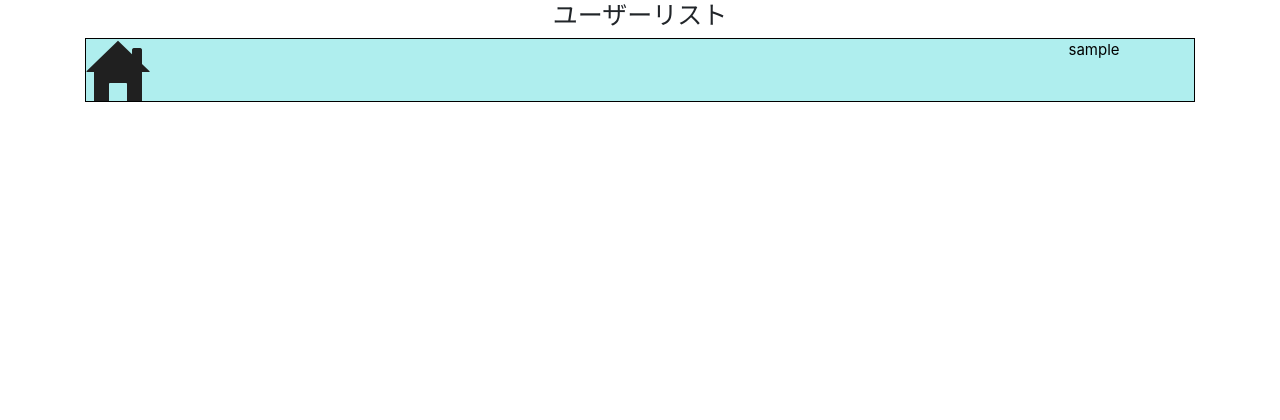
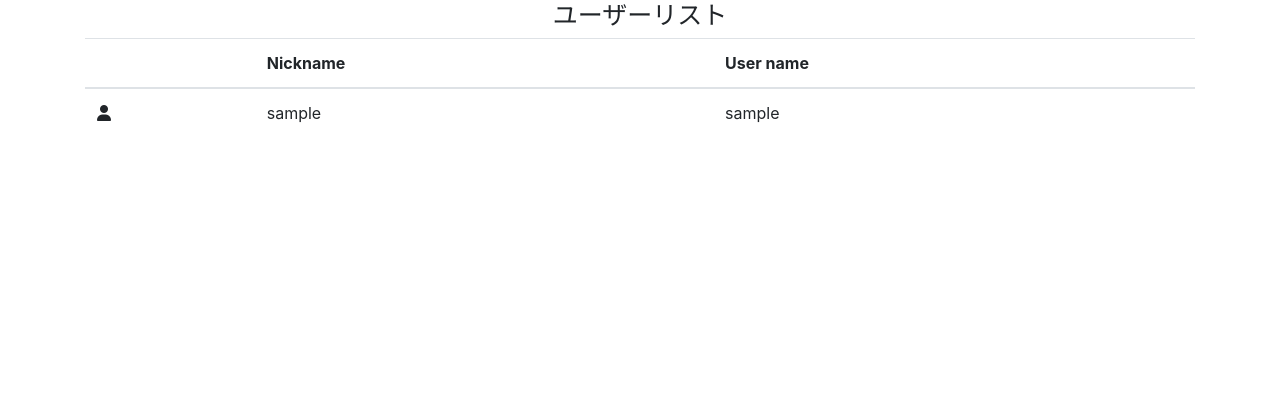
Before and after one commit to Tatsuya-328/codegym-A5, a Flask app: a page that uses templates/search.html in a window 1280 px wide. Shown: the top 420 px of the page. Run offline with Flask 2, Linux system fonts and the light colour scheme; the visitor is signed in with stand-in values (Sample User, id 1); tables that the repository leaves empty hold one stand-in row (values such as "Sample post"); parts of the project's set-up code (start-up, migrations or seed data) failed here and were passed over; some libraries are stand-ins or nearby versions.

Commit message:
front修正&homeの地図にfollowしてるユーザのピン表示

```diff
--- a/app.py
+++ b/app.py
@@ -17,6 +17,7 @@ from spotipy.oauth2 import SpotifyOAuth
 from pprint import pprint
 import config
 from models import users, song_locations, songs, follow, made_playlists, db
+from sqlalchemy import or_
 
 GOOGLE_MAP_API_KEY = config.GOOGLE_MAP_API_KEY
 SPOTIFY_CLIENT_SECRET =config.SPOTIFY_CLIENT_SECRET
@@ -58,11 +59,17 @@ def index():
     songdata = []
     # print(session["user_id"])
     pins = db.session.query(song_locations).filter(song_locations.user_id == session["user_id"]).all()
+    follow_users = db.session.query(follow).filter(follow.follow_user_id == session["user_id"]).all()
+    for follow_user in follow_users:
+        follow_pin = db.session.query(song_locations).filter(song_locations.user_id == follow_user.id).all()
+        pins.append(follow_pin[0])
     for pin in pins:
-        print(pin.is_private)
+        print(pin)
         song = db.session.query(songs).filter(songs.track_id == pin.track_id).first()
+        user = db.session.query(users).filter(users.id == pin.user_id).first()
+        print(user.nickname)
         songdata.append({'id':pin.id,'lat':pin.latitude, 'lng':pin.longitude, 'date':pin.date.strftime("%Y-%m-%d"),
-        'artist':song.artist_name, 'track':song.track_name, 'image':song.track_image ,'link':song.spotify_url, 'user_id':pin.user_id, 'emotion':pin.emotion, 'comment':pin.comment, 'is_private':pin.is_private})
+        'artist':song.artist_name, 'track':song.track_name, 'image':song.track_image ,'link':song.spotify_url, 'user_id':pin.user_id, 'emotion':pin.emotion, 'comment':pin.comment, 'is_private':pin.is_private, 'user_nickname':user.nickname})
         # print(pin.date)
 
     return render_template('index.html',user_id=session["user_id"] , GOOGLEMAPURL=googlemapURL ,Songdatas=songdata)
@@ -350,7 +357,7 @@ def searchuser(selectedartistname):
 
     user_info = []
     for user in userlist:
-        user_info.append(db.session.query(users.id, users.username).filter(users.id == int(user)).first())
+        user_info.append(db.session.query(users.id, users.username, users.nickname).filter(users.id == int(user)).first())
     print(userlist)
     return render_template('search.html',userlist=userlist, user_info=user_info, user_id=session["user_id"])
 
@@ -699,8 +706,10 @@ def playlist(display_user_id):
         # print(sp.playlist(pin.playlist_id)["name"])
         playlists.append({'id':pin.id,'user_id':pin.user_id, 'playlist_id':pin.playlist_id, 'playlist_uri':pin.playlist_uri,
         'playlist_image':pin.playlist_image,'playlist_name':pin.playlist_name})
+    display_user = db.session.query(users.nickname).filter(users.id == display_user_id).first()
+    # print(display_user)
 
-    return render_template('playlist.html', playlists = playlists,user_id = session['user_id'])
+    return render_template('playlist.html', playlists = playlists,user_id = session['user_id'], display_user = display_user)
 
 @app.route('/delete_playlist/', methods = ['POST'])
 def deletePlaylist():
@@ -775,24 +784,24 @@ def select_location():
     return render_template('select_location.html', GOOGLEMAPURL=googlemapURL, Songdatas = songdata, user_id = session["user_id"])
 
 
-@app.route('/profile/follower/<user_id>', methods = ['GET'])
+@app.route('/profile/<display_user_id>/follower', methods = ['GET'])
 @login_required
-def display_follower(user_id):
-    user = db.session.query(users).filter(users.id == user_id).first()
-    user_info = dict(id=user.id, nickname=user.nickname)
-    followings = db.session.query(follow).filter(follow.follow_user_id == user_id).all()
-    followeds = db.session.query(follow).filter(follow.followed_user_id == user_id).all()
+def display_follower(display_user_id):
+    user = db.session.query(users).filter(users.id == display_user_id).first()
+    user_info = dict(id=user.id, nickname=user.nickname, username=user.username)
+    followings = db.session.query(follow).filter(follow.follow_user_id == display_user_id).all()
+    followeds = db.session.query(follow).filter(follow.followed_user_id == display_user_id).all()
 
     following_user_info = []
     for following in followings:
         other_user = db.session.query(users).filter(users.id == following.followed_user_id).first()
-        other_user_info = dict(id=other_user.id, nickname=user.nickname)
+        other_user_info = dict(id=other_user.id, nickname=other_user.nickname, username=other_user.username)
         following_user_info.append(other_user_info)
 
     followed_user_info = []
     for followed in followeds:
         other_user = db.session.query(users).filter(users.id == followed.follow_user_id).first()
-        other_user_info = dict(id=other_user.id, nickname=user.nickname)
+        other_user_info = dict(id=other_user.id, nickname=other_user.nickname, username=other_user.username)
         followed_user_info.append(other_user_info)
 
     return render_template("follower.html",user_id=session["user_id"], user_info=user_info, following_user_info=following_user_info, followed_user_info=followed_user_info)
--- a/templates/index.html
+++ b/templates/index.html
@@ -34,7 +34,7 @@
     <div class="modal-content">
       <!-- Modal ヘッダー -->
       <div class="modal-header">
-        　<h5 class="modal-title" id="Modal">表示するピンの期間を選択</h5>
+          <h5 class="modal-title" id="Modal">表示するピンの期間を選択</h5>
         <button type="button" class="close" data-dismiss="modal">
           <span aria-hidden="true">×</span>
           <span class="sr-only">Close</span>
--- a/templates/makeplaylist.html
+++ b/templates/makeplaylist.html
@@ -32,7 +32,7 @@
         </tbody>
         </table>
       </div>
-      <input style="display: block; margin: 0 auto;" class="" name="playlist_name" autocomplete="off" placeholder="プレイリスト名入力" type="type" >
+      <input style="display: block; margin: 10px auto;" class="" name="playlist_name" autocomplete="off" placeholder="プレイリスト名入力" type="type" >
       <button class="btn btn-primary" type="submit" style="display: block; margin: 0 auto;">作成する</button>
     </form>
     </div>
--- a/templates/search.html
+++ b/templates/search.html
@@ -2,6 +2,27 @@
 
 {% block title %}
     search
+{% endblock %}
+
+{% block js %}
+  <script>
+  jQuery(function($) {
+
+    //data-hrefの属性を持つtrを選択しclassにclickableを付加
+    $('tr[data-href]').addClass('clickable')
+
+    //クリックイベント
+    .click(function(e) {
+
+      //e.targetはクリックした要素自体、それがa要素以外であれば
+      if(!$(e.target).is('a')){
+
+        //その要素の先祖要素で一番近いtrの
+        //data-href属性の値に書かれているURLに遷移する
+        window.location = $(e.target).closest('tr').data('href');}
+      });
+    });
+  </script>
 {% endblock %}
 
 {% block main %}
@@ -14,23 +35,24 @@
   <!-- <div class="row"> -->
     <div class="col-xs-2"></div>
     <div class="col-xs-8">
-      <div class="list-group">
-        <!-- <div class="d-grid gap-2 col-6 mx-auto"> -->
+      <table class="table table-hover">
+        <thead>
+          <tr>
+            <th></th>
+            <th>Artist</th>
+            <th>Track</th>
+          </tr>
+        </thead>
+        <tbody>
           {% for i in artist_info %}
-
-          <a href="{{ url_for('searchuser', selectedartistname = i[0] ) }}" style="height: 64px; margin-bottom: 4px;">
-            <div style="border: solid 1px;  background-color: #AFEEEE; overflow: hidden; text-overflow:ellipsis;">
-              <img src="{{ i[1] }}" alt="">
-              <div style="float: right;">
-                <p style="text-align: center; font-size: 15px; margin-bottom: 4px">{{  i[2]  }}</p>
-                <p style="text-align: center; font-size: 15px; margin-bottom: 4px">{{  i[0]  }}</p>
-              </div>
-            </div>
-          </a>
-
+          <tr data-href="{{ url_for('searchuser', selectedartistname = i[0] ) }}">
+            <td style="padding: 14px 0 0 0;"><img src="{{  i[1]  }}"></td>
+            <td>{{  i[2]  }}</td>
+            <td>{{  i[0]  }}</td>
+          </tr>
           {% endfor %}
-        <!-- </div> -->
-      </div>
+        </tbody>
+      </table>
     </div>
     <div class="col-xs-2"></div>
   <!-- </div> -->
@@ -44,25 +66,24 @@
     <!-- <div class="row"> -->
       <div class="col-xs-2"></div>
       <div class="col-xs-8">
-        <div class="list-group">
-          <!-- <div class="d-grid gap-2 col-6 mx-auto"> -->
+        <table class="table table-hover">
+          <thead>
+            <tr>
+              <th></th>
+              <th>Nickname</th>
+              <th>User name</th>
+            </tr>
+          </thead>
+          <tbody>
             {% for i in user_info %}
-            <!-- <button class="btn btn-primary search-artist-button" type="button" onclick="search_from_user('{{ i }}')" style="height: 30px; margin-bottom: 2px;">{{ i }}</button> -->
-            <a href="{{ url_for('profile', display_user_id = i[0] ) }}"  style="height: 64px; margin-bottom: 4px ;">
-              <!-- <div style="border: solid 1px; margin-bottom: 2px"> -->
-              <div style="border: solid 1px; background-color: #AFEEEE; overflow: hidden; text-overflow:ellipsis; height: 64px;">
-                <img src="/static/css/home2.png" alt="user_icon" >
-                <div style="float: right; width: 200px; height: 64px">
-                  <p style="text-align: center; font-size: 15px; margin-bottom: 4px"> {{  i[1]  }}</p>
-                  <!-- <p style="text-align: center;">user_id {{  i[0]  }}</p> -->
-                  <!-- <p style="text-align: center;">user_id {{  i  }}></p> -->
-                </div>
-                <div style="height: 2px"></div>
-              </div>
-            </a>
+            <tr data-href="{{ url_for('profile', display_user_id = i[0] ) }}">
+              <td><i class="fas fa-user"></i></td>
+              <td>{{  i[2]  }}</td>
+              <td>{{  i[1]  }}</td>
+            </tr>
             {% endfor %}
-          <!-- </div> -->
-        </div>
+          </tbody>
+        </table>
       </div>
       <div class="col-xs-2"></div>
     <!-- </div> -->
```
Also changed, not shown: static/js/edit_map.js (+9 -9 lines), static/js/index.js (+14 -12 lines), static/js/profile.js (+7 -7 lines), static/js/select_location.js (+9 -9 lines), templates/follower.html (+12 -8 lines), templates/playlist.html (+6 -1 lines), templates/profile.html (+14 -7 lines).
